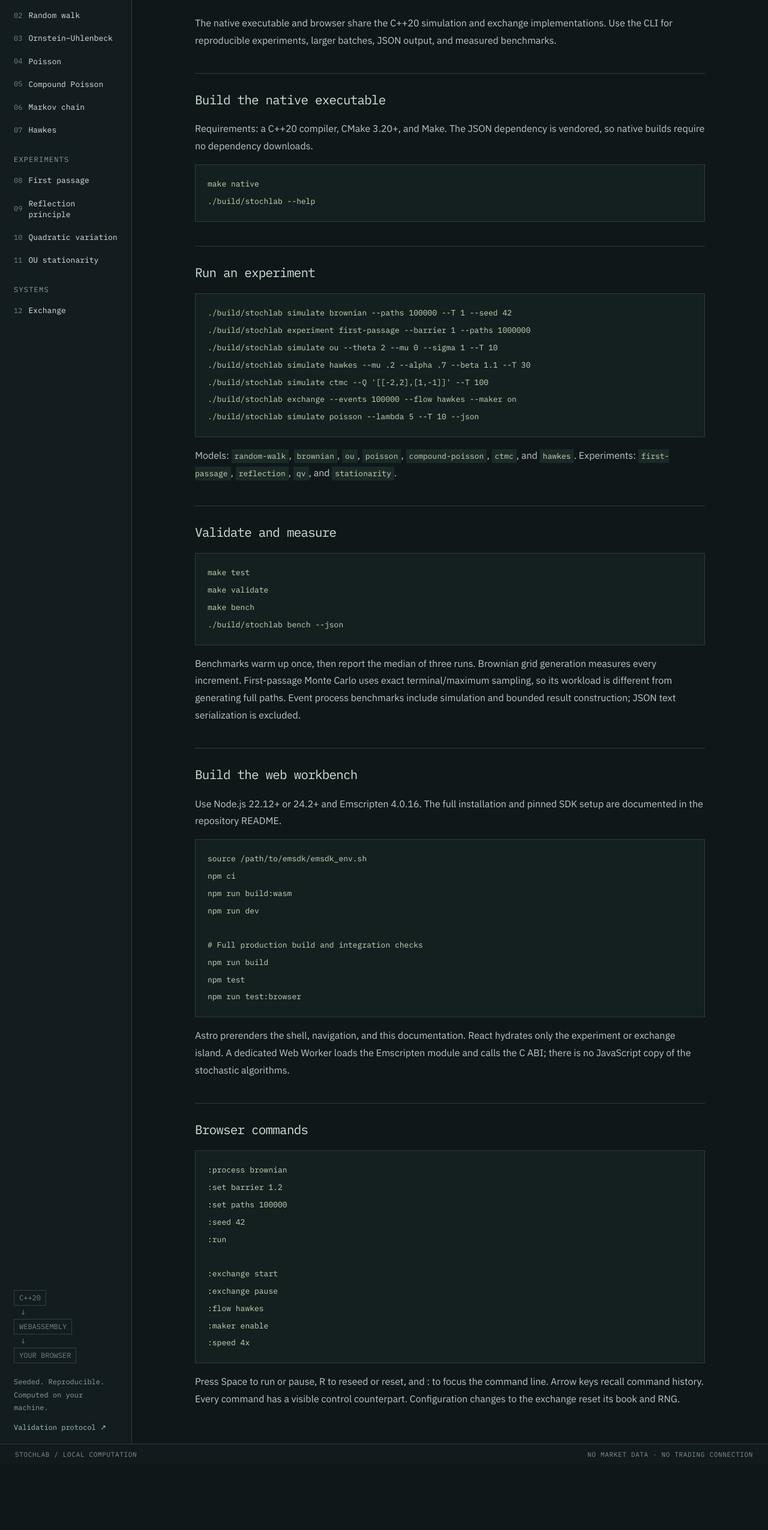
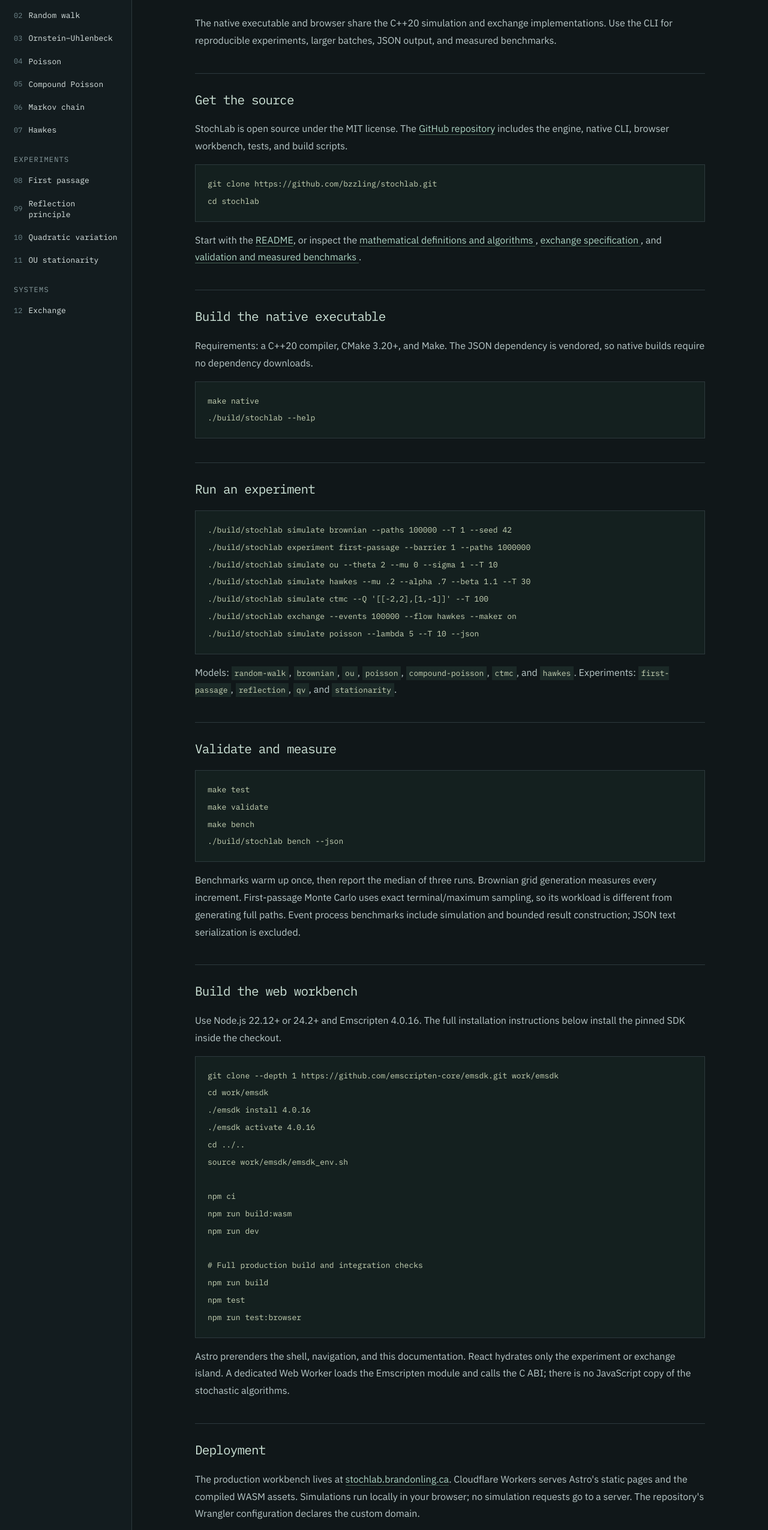
Before and after one commit to bzzling/stochlab, an Astro site: page /native in a window 1280 px wide. Shown: the part 188-2739 px from the top of the page at 60% size. Before the commit the page ends 2630 px from the top, so only its background shows below. Built offline with nearby package versions, Linux system fonts and the light colour scheme; Astro itself is replaced by a stand-in of ours.

Commit message:
Publish source documentation and configure stochlab.brandonling.ca

```diff
--- a/astro.config.mjs
+++ b/astro.config.mjs
@@ -2,6 +2,7 @@
 import react from '@astrojs/react';
 
 export default defineConfig({
+  site: 'https://stochlab.brandonling.ca',
   integrations: [react()],
   output: 'static',
   trailingSlash: 'always',
--- a/src/layouts/Shell.astro
+++ b/src/layouts/Shell.astro
@@ -11,6 +11,7 @@
   active = '',
   description = 'An interactive stochastic systems workbench. C++ simulation, WebAssembly execution, and exact event-driven experiments.',
 } = Astro.props;
+const canonicalURL = new URL(Astro.url.pathname, Astro.site);
 ---
 
 <!doctype html>
@@ -21,10 +22,12 @@
     <title>{title} · StochLab</title>
     <meta name="description" content={description} />
     <meta name="theme-color" content="#101719" />
+    <link rel="canonical" href={canonicalURL} />
     <link rel="icon" type="image/svg+xml" href="/favicon.svg" />
     <meta property="og:title" content={`${title} · StochLab`} />
     <meta property="og:description" content={description} />
     <meta property="og:type" content="website" />
+    <meta property="og:url" content={canonicalURL} />
   </head>
   <body>
     <a class="skip-link" href="#main">
@@ -45,6 +48,7 @@
         <a href="/native/" class:list={{ active: active === 'native' }}>
           NATIVE CLI
         </a>
+        <a href="https://github.com/bzzling/stochlab">GITHUB ↗</a>
         <span class="version">v1.0</span>
       </nav>
     </header>
--- a/src/pages/native.astro
+++ b/src/pages/native.astro
@@ -4,12 +4,38 @@
 
 <Shell title="Native CLI" active="native">
   <article class="prose">
-    <p class="eyebrow">REFERENCE / NATIVE TOOLCHAIN</p>
+    <p class="eyebrow">REFERENCE / SOURCE & NATIVE TOOLCHAIN</p>
     <h1>The same engine, in your shell.</h1>
     <p>
       The native executable and browser share the C++20 simulation and exchange
       implementations. Use the CLI for reproducible experiments, larger batches,
       JSON output, and measured benchmarks.
+    </p>
+    <h2>Get the source</h2>
+    <p>
+      StochLab is open source under the MIT license. The{' '}
+      <a href="https://github.com/bzzling/stochlab">GitHub repository</a>{' '}
+      includes the engine, native CLI, browser workbench, tests, and build
+      scripts.
+    </p>
+    <pre><code>git clone https://github.com/bzzling/stochlab.git
+cd stochlab</code></pre>
+    <p>
+      Start with the{' '}
+      <a href="https://github.com/bzzling/stochlab#readme">README</a>, or
+      inspect the{' '}
+      <a href="https://github.com/bzzling/stochlab/blob/main/docs/MATHEMATICS.md">
+        mathematical definitions and algorithms
+      </a>
+      ,{' '}
+      <a href="https://github.com/bzzling/stochlab/blob/main/docs/EXCHANGE.md">
+        exchange specification
+      </a>
+      , and{' '}
+      <a href="https://github.com/bzzling/stochlab/blob/main/PROJECT_STATUS.md">
+        validation and measured benchmarks
+      </a>
+      .
     </p>
     <h2>Build the native executable</h2>
     <p>
@@ -47,9 +73,15 @@
     <h2>Build the web workbench</h2>
     <p>
       Use Node.js 22.12+ or 24.2+ and Emscripten 4.0.16. The full installation
-      and pinned SDK setup are documented in the repository README.
+      instructions below install the pinned SDK inside the checkout.
     </p>
-    <pre><code>source /path/to/emsdk/emsdk_env.sh
+    <pre><code>git clone --depth 1 https://github.com/emscripten-core/emsdk.git work/emsdk
+cd work/emsdk
+./emsdk install 4.0.16
+./emsdk activate 4.0.16
+cd ../..
+source work/emsdk/emsdk_env.sh
+
 npm ci
 npm run build:wasm
 npm run dev
@@ -63,6 +95,25 @@
       hydrates only the experiment or exchange island. A dedicated Web Worker
       loads the Emscripten module and calls the C ABI; there is no JavaScript
       copy of the stochastic algorithms.
+    </p>
+    <h2>Deployment</h2>
+    <p>
+      The production workbench lives at{' '}
+      <a href="https://stochlab.brandonling.ca/">stochlab.brandonling.ca</a>.
+      Cloudflare Workers serves Astro's static pages and the compiled WASM
+      assets. Simulations run locally in your browser; no simulation requests go
+      to a server. The repository's Wrangler configuration declares the custom
+      domain.
+    </p>
+    <pre><code># After a successful production build
+npx wrangler login
+npx wrangler deploy --dry-run
+npm run deploy</code></pre>
+    <p>
+      When deploying your own fork, choose your own Worker name and domain in{' '}
+      <code>wrangler.jsonc</code> and update <code>site</code> in{' '}
+      <code>astro.config.mjs</code> before building. Authentication stays in
+      your local deployment tooling, outside the source and browser bundle.
     </p>
     <h2>Browser commands</h2>
     <pre><code>:process brownian
```
Also changed, not shown: PROJECT_STATUS.md (+15 -3 lines), README.md, docs/screenshots/exchange.png, docs/screenshots/first-passage.png, docs/screenshots/hawkes.png, 1 other file.
